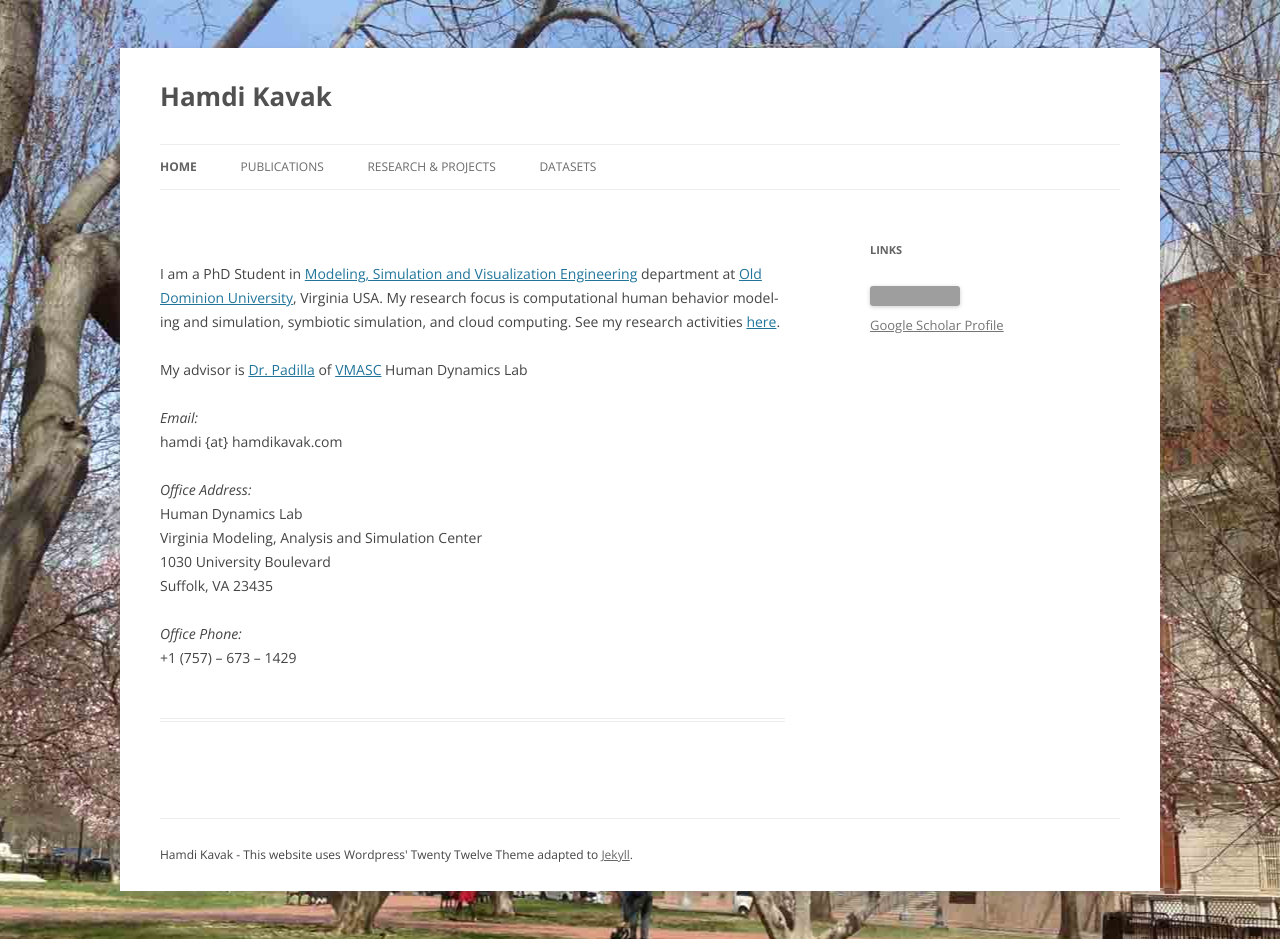
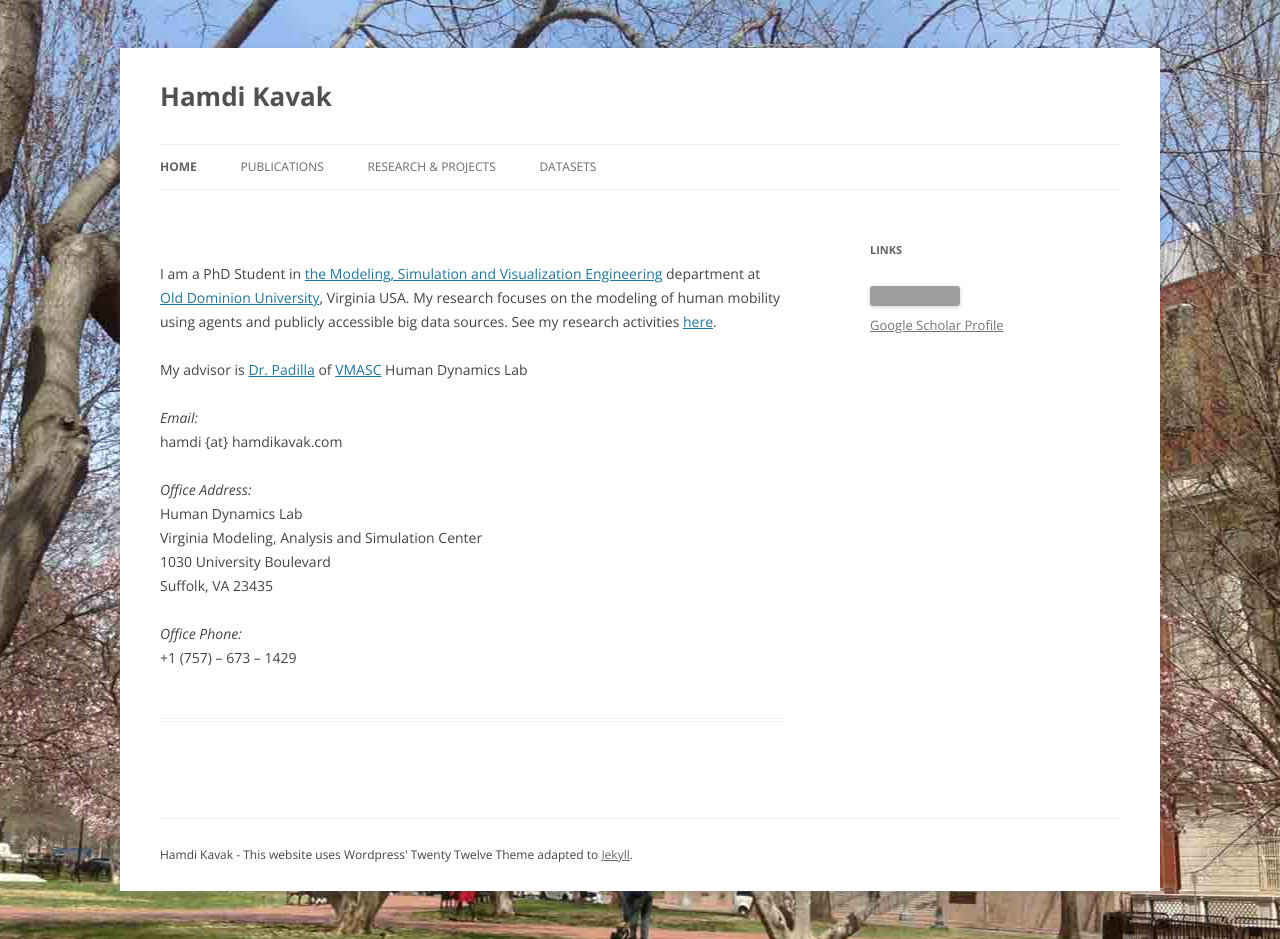
Before and after one commit to hamdikavak/hamdikavak.github.io, a Jekyll site: the page built from index.html, in a window 1280 px wide. Built offline with Jekyll 4.4.1, drawn with Linux system fonts in a browser that asks for light colours; nearby versions of some CDN libraries; library files that are not in the unit come from our copies; grey boxes are pictures that could not be loaded.

Commit message:
Update index.html

```diff
--- a/index.html
+++ b/index.html
@@ -5,7 +5,8 @@ title: Hamdi Kavak's Home Page
 description: Hamdi Kavak is a PhD student working on Modeling and Simulation.
 current_page_home: current_page_item
 ---
-<p>I am a PhD Student in <a title="MSVE Department Home Page" href="http://odu.edu/msve" target="_blank">Modeling, Simulation and Visualization Engineering</a> department at <a title="Old Dominion University" href="http://odu.edu" target="_blank">Old Dominion University</a>, Virginia USA. My research focus is computational human behavior modeling and simulation, symbiotic simulation, and cloud computing. See my research activities <a title="Research &amp; Projects" href="http://www.hamdikavak.com/research-and-projects/">here</a>.</p>
+<p>I am a PhD Student in <a title="MSVE Department Home Page" href="http://odu.edu/msve" target="_blank">the Modeling, Simulation and Visualization Engineering</a> department at <a title="Old Dominion University" href="http://odu.edu" target="_blank">Old Dominion University</a>, Virginia USA.
+My research focuses on the modeling of human mobility using agents and publicly accessible big data sources. See my research activities <a title="Research &amp; Projects" href="http://www.hamdikavak.com/research-and-projects/">here</a>.</p>
 <p>My advisor is <a title="Jose J Padilla" href="http://www.vmasc.odu.edu/padilla.html">Dr. Padilla</a> of <a href="http://www.vmasc.odu.edu">VMASC</a> Human Dynamics Lab</p>
 <p><em>Email:<br />
 </em>hamdi {at} hamdikavak.com</p>
```
